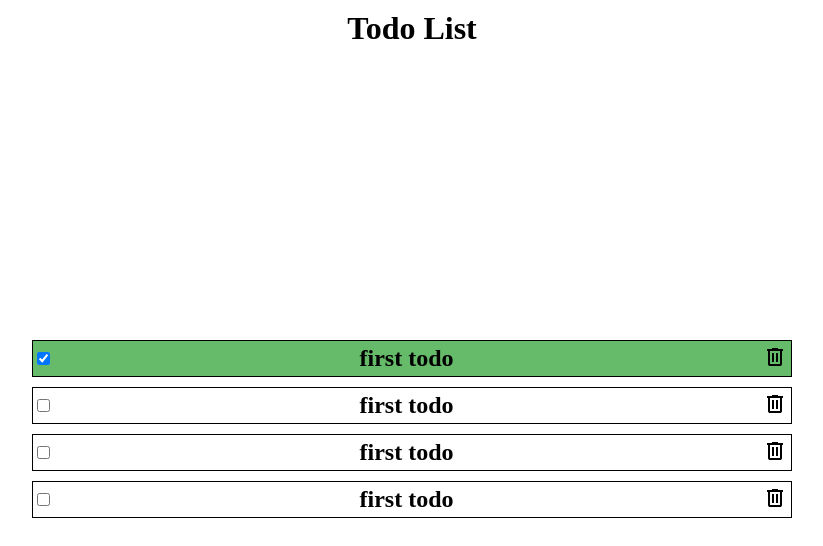
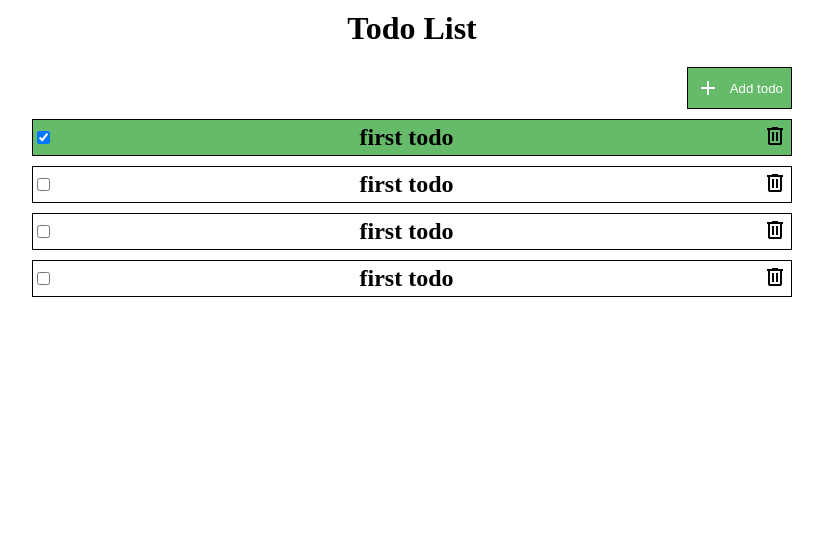
Before and after one commit to NMakarevich/todo-react-app, a React (Vite) app: page / in a window 1280 px wide. Shown: the top 546 px of the page, without its empty margins (228-1051 px from the left). Built offline with nearby package versions, Linux system fonts and the light colour scheme.

Commit message:
feat: add modal to layout, update layout

```diff
--- a/src/App.tsx
+++ b/src/App.tsx
@@ -3,10 +3,26 @@ import { TodoList } from './widgets';
 import { TodoListMocked } from './mock.ts';
 
 import styles from './app.module.scss';
+import { Button } from './shared/ui';
+import { AddIcon } from './shared/ui';
+import { Portal } from './shared/ui/portal/Portal.tsx';
+import { TodoForm } from './features/todo-form/TodoForm.tsx';
+import { useState } from 'react';
+import { ModalProvider } from './shared/context-api';
 
 function App() {
+  const [isOpenModal, setIsOpenModal] = useState(false);
+
+  function openModal() {
+    setIsOpenModal(true);
+  }
+
+  function closeModal() {
+    setIsOpenModal(false);
+  }
+
   return (
-    <>
+    <ModalProvider isOpenModal={isOpenModal} openModal={openModal} closeModal={closeModal}>
       <header>
         <div className={styles.container}>
           <h1 className={styles.title}>Todo List</h1>
@@ -14,10 +30,23 @@ function App() {
       </header>
       <main className={styles.main}>
         <div className={styles.container}>
+          <Button
+            className={styles.addButton}
+            type={'button'}
+            icon={AddIcon()}
+            onClick={() => setIsOpenModal(true)}
+          >
+            Add todo
+          </Button>
           <TodoList list={TodoListMocked} />
         </div>
       </main>
-    </>
+      {isOpenModal && (
+        <Portal>
+          <TodoForm mode={'Create'} />
+        </Portal>
+      )}
+    </ModalProvider>
   );
 }
 
--- a/src/app.module.scss
+++ b/src/app.module.scss
@@ -18,6 +18,12 @@
     height: 100%;
     flex-direction: column;
     align-items: center;
-    justify-content: center;
   }
 }
+
+.addButton {
+  margin-bottom: 10px;
+  align-self: flex-end;
+  background: #66BB6A;
+  color: white;
+}
--- a/src/entities/todo-item/ui/TodoItem/TodoItem.tsx
+++ b/src/entities/todo-item/ui/TodoItem/TodoItem.tsx
@@ -8,7 +8,7 @@ export const TodoItem = ({ item }: { item: TodoItemModel }): ReactElement => {
   const [isDone, setIsDone] = useState(item.isDone);
 
   useEffect(() => {
-    console.log(isDone);
+    // console.log(isDone);
   }, [isDone]);
 
   const handleCheckboxChange = (event: ChangeEvent<HTMLInputElement>) => {
--- a/src/shared/ui/button/button.module.scss
+++ b/src/shared/ui/button/button.module.scss
@@ -1,6 +1,8 @@
 .button {
-  padding: 0.75rem;
-  background: none;
+  display: flex;
+  align-items: center;
+  gap: 10px;
+  padding: 0.5rem;
   border: 1px solid black;
   cursor: pointer;
   transition: border-color 0.4s;
@@ -12,8 +14,8 @@
 
 .buttonIcon {
   padding: 0;
+  border: none;
   background: none;
-  border: none;
   cursor: pointer;
   transition: transform 0.4s;
 
--- a/src/shared/ui/checkbox/Checkbox.tsx
+++ b/src/shared/ui/checkbox/Checkbox.tsx
@@ -1,4 +1,6 @@
 import type { InputHTMLAttributes } from 'react';
+
+import styles from './checkbox.module.scss';
 
 interface CheckboxProps extends InputHTMLAttributes<HTMLInputElement> {
   label?: string;
@@ -7,9 +9,9 @@ interface CheckboxProps extends InputHTMLAttributes<HTMLInputElement> {
 export const Checkbox = (props: CheckboxProps) => {
   const { label, ...rest } = props;
   return (
-    <>
+    <div className={styles.checkbox}>
       {!!label && <label htmlFor={props.id}>{label}</label>}
       <input type={'checkbox'} {...rest} />
-    </>
+    </div>
   );
 };
--- /dev/null
+++ b/src/shared/ui/checkbox/checkbox.module.scss
@@ -0,0 +1,3 @@
+.checkbox {
+  display: flex;
+}
--- /dev/null
+++ b/src/shared/ui/icons/AddIcon.tsx
@@ -0,0 +1,13 @@
+export const AddIcon = () => {
+  return (
+    <svg
+      xmlns="http://www.w3.org/2000/svg"
+      height="24px"
+      viewBox="0 -960 960 960"
+      width="24px"
+      fill="currentColor"
+    >
+      <path d="M440-440H200v-80h240v-240h80v240h240v80H520v240h-80v-240Z" />
+    </svg>
+  );
+};
--- a/src/shared/ui/icons/index.ts
+++ b/src/shared/ui/icons/index.ts
@@ -1 +1,3 @@
 export { DeleteIcon } from './DeleteIcon';
+export { AddIcon } from './AddIcon';
+export { CloseIcon } from './CloseIcon';
--- a/src/shared/ui/index.ts
+++ b/src/shared/ui/index.ts
@@ -1,3 +1,3 @@
 export { Button } from './button';
-export { DeleteIcon } from './icons';
 export { Checkbox } from './checkbox';
+export { AddIcon, CloseIcon, DeleteIcon } from './icons';
--- a/src/widgets/todo-list/TodoList.tsx
+++ b/src/widgets/todo-list/TodoList.tsx
@@ -1,4 +1,4 @@
-import type { ReactElement } from 'react';
+import { type ReactElement } from 'react';
 import type { TodoItemModel } from '../../entities/todo-item/model';
 import { TodoItem } from '../../entities/todo-item/ui';
 
```
